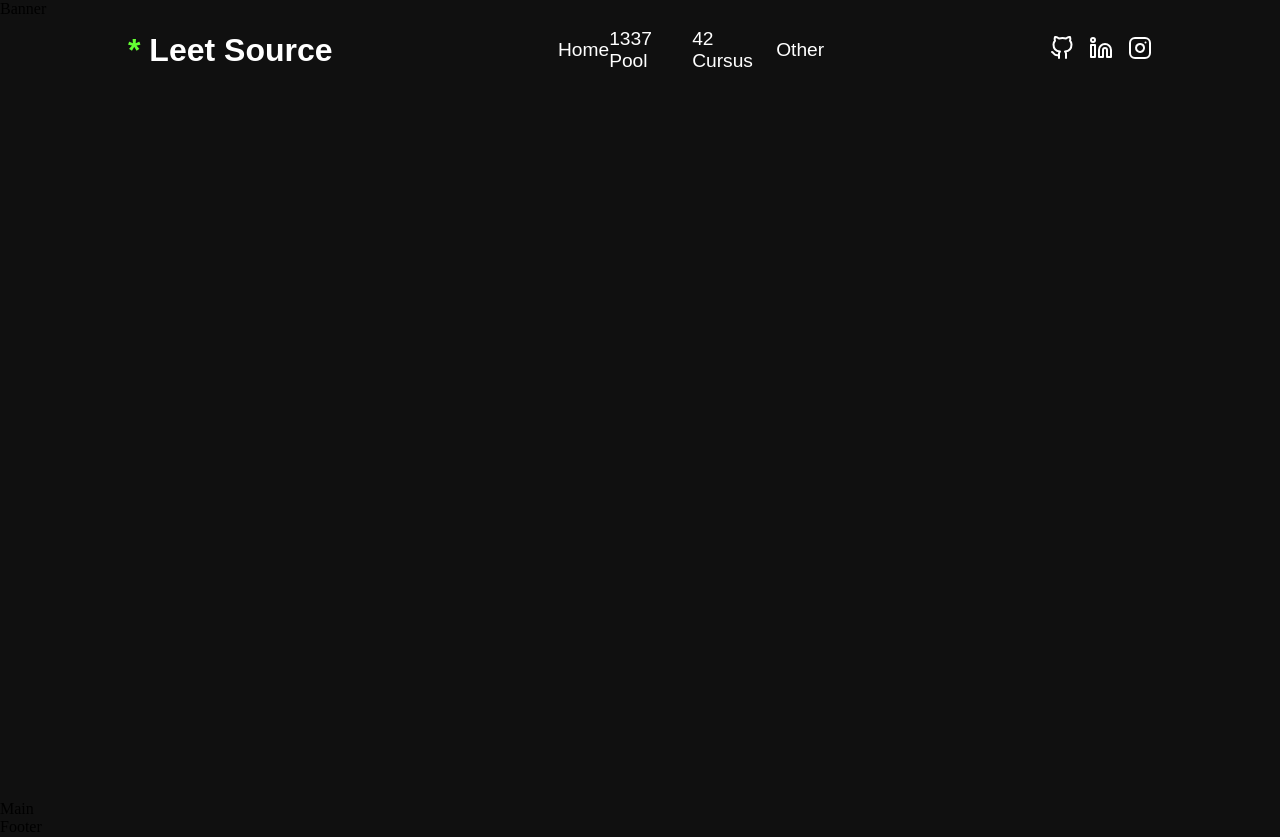
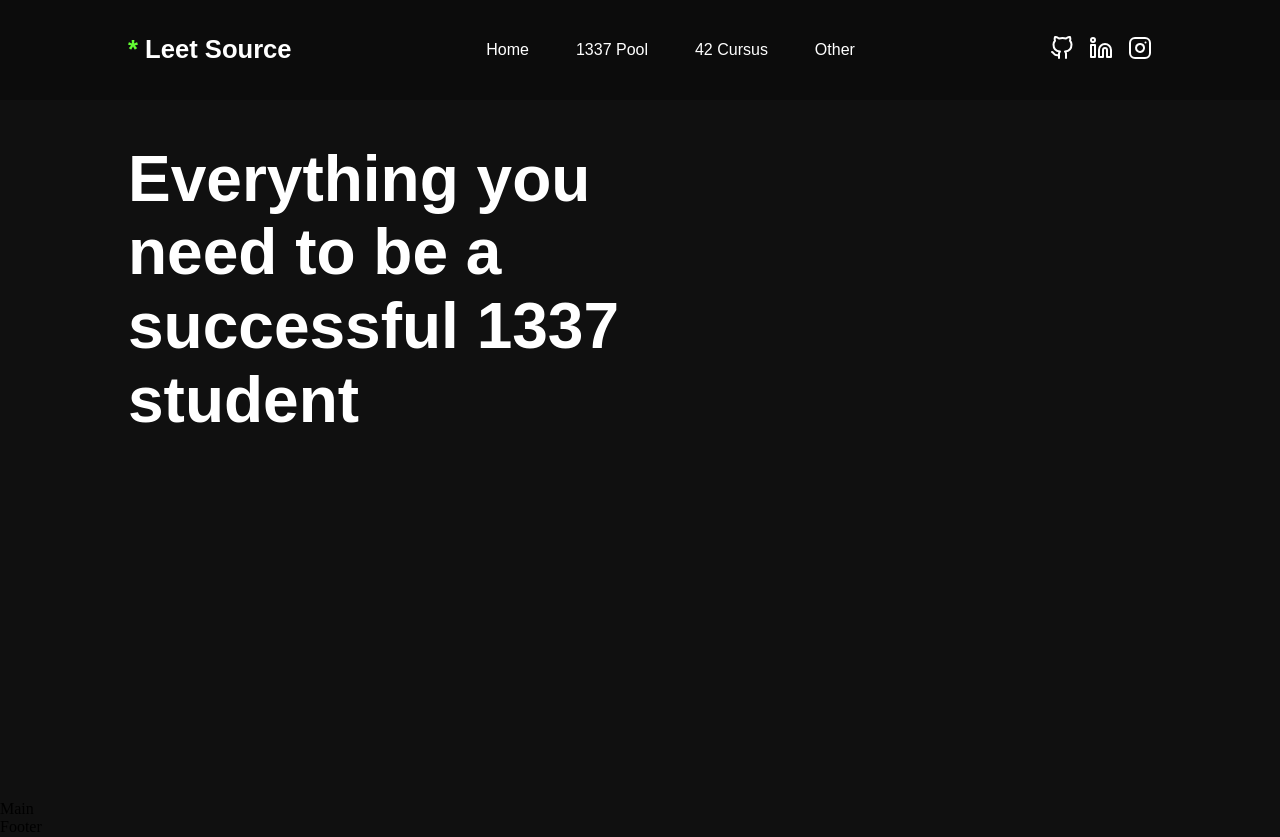
Before and after one commit to abdoachhoubi/leetsource, a Next.js app: page / in a window 1280 px wide. Built offline with nearby package versions, Linux system fonts and the light colour scheme; a web font is replaced by a local one.

Commit message:
Home Nav Section finished

```diff
--- a/routes/Home/components/Banner/Banner.jsx
+++ b/routes/Home/components/Banner/Banner.jsx
@@ -1,7 +1,13 @@
 import React from "react";
 
 const Banner = () => {
-  return <div>Banner</div>;
+  return (
+    <section className="home__banner">
+      <h1 className="banner__title">
+        Everything you need to be a successful 1337 student
+      </h1>
+    </section>
+  );
 };
 
 export default Banner;
--- a/routes/Home/components/Banner/_Banner.sass
+++ b/routes/Home/components/Banner/_Banner.sass
@@ -0,0 +1,6 @@
+.home__banner
+    height: 100%
+    padding: 100px 10%
+    .banner__title
+        font-size: 4rem
+        width: 50%
--- /dev/null
+++ b/routes/Home/components/Card/Card.jsx
@@ -0,0 +1,12 @@
+import React from "react";
+
+const Card = ({ title, content }) => {
+  return (
+    <div className="home__banner__card">
+      <h1 className="title">{title}</h1>
+      <p className="content">{content}</p>
+    </div>
+  );
+};
+
+export default Card;
--- a/routes/Home/components/Nav/_Nav.sass
+++ b/routes/Home/components/Nav/_Nav.sass
@@ -1,23 +1,62 @@
 .nav__dsk
-    width: 80%
+    width: 100%
+    padding: 0 10%
     height: 100px
-    @include pos(fixed, 10000, 0, 10%, 0, 10%)
+    background-color: rgba(0, 0, 0, .2)
+    backdrop-filter: blur(4px)
+    @include pos(fixed, 10000, 0, 0, 0, 0)
     @include flex(row, center, space-between)
     .nav__title
+        font-size: 2rem
+        @media screen and ( max-width: 1600px )
+            font-size: 1.6rem
+        @media screen and ( max-width: 1200px )
+            font-size: 1.4rem
         line-height: 100%
         color: $color__light
         span
             color: $color__primary
-            height: fit-content
     .nav__list
         width: 26%
+        @media screen and ( max-width: 1600px )
+            width: 36%
+        @media screen and ( max-width: 1200px )
+            width: 32%
         @include flex(row, center, space-between)
         li
             font-size: 1.2rem
+            @media screen and ( max-width: 1600px )
+                font-size: 1rem
+            @media screen and ( max-width: 1200px )
+                font-size: .8rem
             a
                 transition-duration: 300ms
                 &:hover
                     color: $color__primary
     .nav__social
         width: 10%
+        @media screen and ( max-width: 1200px )
+            width: 12%
         @include flex(row, center, space-between)
+
+.nav__mob
+    width: 100%
+    height: 100px
+    @include pos(fixed, 10, 0, 0, unset, unset)
+    .navbar
+        padding: 0 1rem
+        width: 100%
+        height: 100%
+        @include flex(row, center, space-between)
+        .nav__title
+            font-size: 1.4rem
+            span
+                color: $color__primary
+    .nav__drawer
+        width: 100vw
+        height: 100vh
+        background-color: $color__primary
+        @include pos(fixed, 100, 0, 0, 0, 0)
+        @include flex(column, center, space-between)
+        .menu__close
+            @include pos(fixed, 100, 40px, 1rem, unset, unset)
--- a/routes/Home/components/Nav/src/DesNav.jsx
+++ b/routes/Home/components/Nav/src/DesNav.jsx
@@ -8,7 +8,8 @@ const DesNav = ({ width }) => {
   const [col3, setCol3] = useState("#FFF");
   let size;
 
-  if (width > 900 && width <= 1600) size = 24;
+  if (width > 900 && width <= 1200) size = 20;
+  if (width > 1200 && width <= 1600) size = 24;
   else if (width > 1600) size = 30;
 
   return (
--- a/routes/Home/components/Nav/src/Drawer.jsx
+++ b/routes/Home/components/Nav/src/Drawer.jsx
@@ -1,7 +1,66 @@
 import React from "react";
+import Link from "next/link";
+import { GitHub, Linkedin, Instagram, X } from "react-feather";
+import { motion } from "framer-motion";
 
-const Drawer = () => {
-  return <div>Drawer</div>;
+const Drawer = ({ menu, setMenu }) => {
+  const variants = {
+    in: { x: 0, opacity: 1 },
+    out: { x: "100vw", opacity: 0 },
+  };
+  return (
+    <motion.div
+      className="nav__drawer"
+      variants={variants}
+      animate={menu == "in" ? "in" : "out"}
+      transition={{ duration: 0.5, ease: "easeInOut" }}
+    >
+      <div className="menu__close" onClick={() => setMenu("out")}>
+        <X size={20} color="rgb(16, 16, 16)" />
+      </div>
+      <ul className="nav__list">
+        <li className="nav__list__item">
+          <Link href="/">Home</Link>
+        </li>
+        <li className="nav__list__item">
+          <Link href="/pool">1337 Pool</Link>
+        </li>
+        <li className="nav__list__item">
+          <Link href="/cusus">42 Cursus</Link>
+        </li>
+        <li className="nav__list__item">
+          <Link href="/other">Other</Link>
+        </li>
+      </ul>
+      <div className="nav__social">
+        <Link
+          href="https://github.com/abdoachhoubi"
+          target="_blank"
+          rel="noreferrer"
+        >
+          <GitHub size={20} color="rgb(16, 16, 16)" />
+        </Link>
+        <Link
+          href="https://linkedin.com/in/abdoachhoubi"
+          target="_blank"
+          rel="noreferrer"
+          onMouseOver={() => setCol2("#63ff33")}
+          onMouseLeave={() => setCol2("rgb(16, 16, 16)")}
+        >
+          <Linkedin size={20} color="rgb(16, 16, 16)" />
+        </Link>
+        <Link
+          href="http://instagram.com/astroboy.dev"
+          target="_blank"
+          rel="noreferrer"
+          onMouseOver={() => setCol3("#63ff33")}
+          onMouseLeave={() => setCol3("rgb(16, 16, 16)")}
+        >
+          <Instagram size={20} color="rgb(16, 16, 16)" />
+        </Link>
+      </div>
+    </motion.div>
+  );
 };
 
 export default Drawer;
--- a/routes/Home/components/Nav/src/MobNav.jsx
+++ b/routes/Home/components/Nav/src/MobNav.jsx
@@ -1,7 +1,22 @@
-import React from "react";
+import React, { useState } from "react";
+import Drawer from "./Drawer";
+import { Menu } from "react-feather";
 
 const MobNav = () => {
-  return <div>MobNav</div>;
+  const [menu, setMenu] = useState("out");
+  return (
+    <nav className="nav__mob">
+      <div className="navbar">
+        <h1 className="nav__title">
+          <span>* </span>Leet Source
+        </h1>
+        <div className="menu__open" onClick={() => setMenu("in")}>
+          <Menu size={20} color="#FFFFFF" />
+        </div>
+      </div>
+      <Drawer menu={menu} setMenu={setMenu} />
+    </nav>
+  );
 };
 
 export default MobNav;
--- a/routes/Home/components/_index.sass
+++ b/routes/Home/components/_index.sass
@@ -1,2 +1,3 @@
 @import ./Nav/_Nav
 @import ./Banner/_Banner
+@import ./Card/_Card
--- a/routes/Home/components/index.js
+++ b/routes/Home/components/index.js
@@ -1,2 +1,3 @@
 export { default as Nav } from "./Nav/Nav";
 export { default as Banner } from "./Banner/Banner";
+export { default as Card } from "./Card/Card";
--- a/styles/index.css
+++ b/styles/index.css
@@ -290,17 +290,7 @@ html {
 
 body {
   width: 100%;
-  scrollbar-width: auto;
-  scrollbar-color: rgb(99, 255, 51) rgb(16, 16, 16);
-}
-body::-webkit-scrollbar {
-  width: 12px;
-}
-body::-webkit-scrollbar-track {
-  background: rgb(16, 16, 16);
-}
-body::-webkit-scrollbar-thumb {
-  background-color: rgb(99, 255, 51);
+  background-color: rgb(16, 16, 16);
 }
 
 h1, h2, h3, h4, h5, h6, p, a, span, li, button, input, select, textarea {
@@ -327,12 +317,16 @@ ul {
 }
 
 .nav__dsk {
-  width: 80%;
+  width: 100%;
+  padding: 0 10%;
   height: 100px;
+  background-color: rgba(0, 0, 0, 0.2);
+  -webkit-backdrop-filter: blur(4px);
+          backdrop-filter: blur(4px);
   position: fixed;
   top: 0;
-  left: 10%;
-  right: 10%;
+  left: 0;
+  right: 0;
   bottom: 0;
   z-index: 10000;
   display: flex;
@@ -341,14 +335,22 @@ ul {
   align-items: center;
 }
 .nav__dsk .nav__title {
+  font-size: 2rem;
   line-height: 100%;
   color: rgb(255, 255, 255);
 }
+@media screen and (max-width: 1600px) {
+  .nav__dsk .nav__title {
+    font-size: 1.6rem;
+  }
+}
+@media screen and (max-width: 1200px) {
+  .nav__dsk .nav__title {
+    font-size: 1.4rem;
+  }
+}
 .nav__dsk .nav__title span {
   color: rgb(99, 255, 51);
-  height: -webkit-fit-content;
-  height: -moz-fit-content;
-  height: fit-content;
 }
 .nav__dsk .nav__list {
   width: 26%;
@@ -357,8 +359,28 @@ ul {
   justify-content: space-between;
   align-items: center;
 }
+@media screen and (max-width: 1600px) {
+  .nav__dsk .nav__list {
+    width: 36%;
+  }
+}
+@media screen and (max-width: 1200px) {
+  .nav__dsk .nav__list {
+    width: 32%;
+  }
+}
 .nav__dsk .nav__list li {
   font-size: 1.2rem;
+}
+@media screen and (max-width: 1600px) {
+  .nav__dsk .nav__list li {
+    font-size: 1rem;
+  }
+}
+@media screen and (max-width: 1200px) {
+  .nav__dsk .nav__list li {
+    font-size: 0.8rem;
+  }
 }
 .nav__dsk .nav__list li a {
   transition-duration: 300ms;
@@ -372,4 +394,67 @@ ul {
   flex-direction: row;
   justify-content: space-between;
   align-items: center;
+}
+@media screen and (max-width: 1200px) {
+  .nav__dsk .nav__social {
+    width: 12%;
+  }
+}
+
+.nav__mob {
+  width: 100%;
+  height: 100px;
+  position: fixed;
+  top: 0;
+  left: unset;
+  right: 0;
+  bottom: unset;
+  z-index: 10;
+}
+.nav__mob .navbar {
+  padding: 0 1rem;
+  width: 100%;
+  height: 100%;
+  display: flex;
+  flex-direction: row;
+  justify-content: space-between;
+  align-items: center;
+}
+.nav__mob .navbar .nav__title {
+  font-size: 1.4rem;
+}
+.nav__mob .navbar .nav__title span {
+  color: rgb(99, 255, 51);
+}
+.nav__mob .nav__drawer {
+  width: 100vw;
+  height: 100vh;
+  background-color: rgb(99, 255, 51);
+  position: fixed;
+  top: 0;
+  left: 0;
+  right: 0;
+  bottom: 0;
+  z-index: 100;
+  display: flex;
+  flex-direction: column;
+  justify-content: space-between;
+  align-items: center;
+}
+.nav__mob .nav__drawer .menu__close {
+  position: fixed;
+  top: 40px;
+  left: unset;
+  right: 1rem;
+  bottom: unset;
+  z-index: 100;
+}
+
+.home__banner {
+  height: 100%;
+  padding: 100px 10%;
+}
+.home__banner .banner__title {
+  font-size: 4rem;
+  width: 50%;
 }/*# sourceMappingURL=index.css.map */
--- a/styles/index.sass
+++ b/styles/index.sass
@@ -12,14 +12,18 @@ html
 
 body
     width: 100%
-    scrollbar-width: auto
-    scrollbar-color: $color__primary $color__dark
-    &::-webkit-scrollbar
-        width: 12px
-    &::-webkit-scrollbar-track
-        background: $color__dark
-    &::-webkit-scrollbar-thumb
-        background-color: $color__primary
+    background-color: $color__dark
+    // scrollbar-width: auto
+    // scrollbar-color: $color__primary $color__dark
+    // &::-webkit-scrollbar
+    //     width: 12px
+    //     @media screen and ( max-width: 900 )
+    //         display: none
+    //         width: 0
+    // &::-webkit-scrollbar-track
+    //     background: $color__dark
+    // &::-webkit-scrollbar-thumb
+    //     background-color: $color__primary
 
 h1, h2, h3, h4, h5, h6, p, a, span, li, button, input, select, textarea
     font-family: "Sora", sans-serif
```
Also changed, not shown: routes/Home/components/Card/_Card.sass (added), 1 other file (tests, documents, lock files or other folders).
